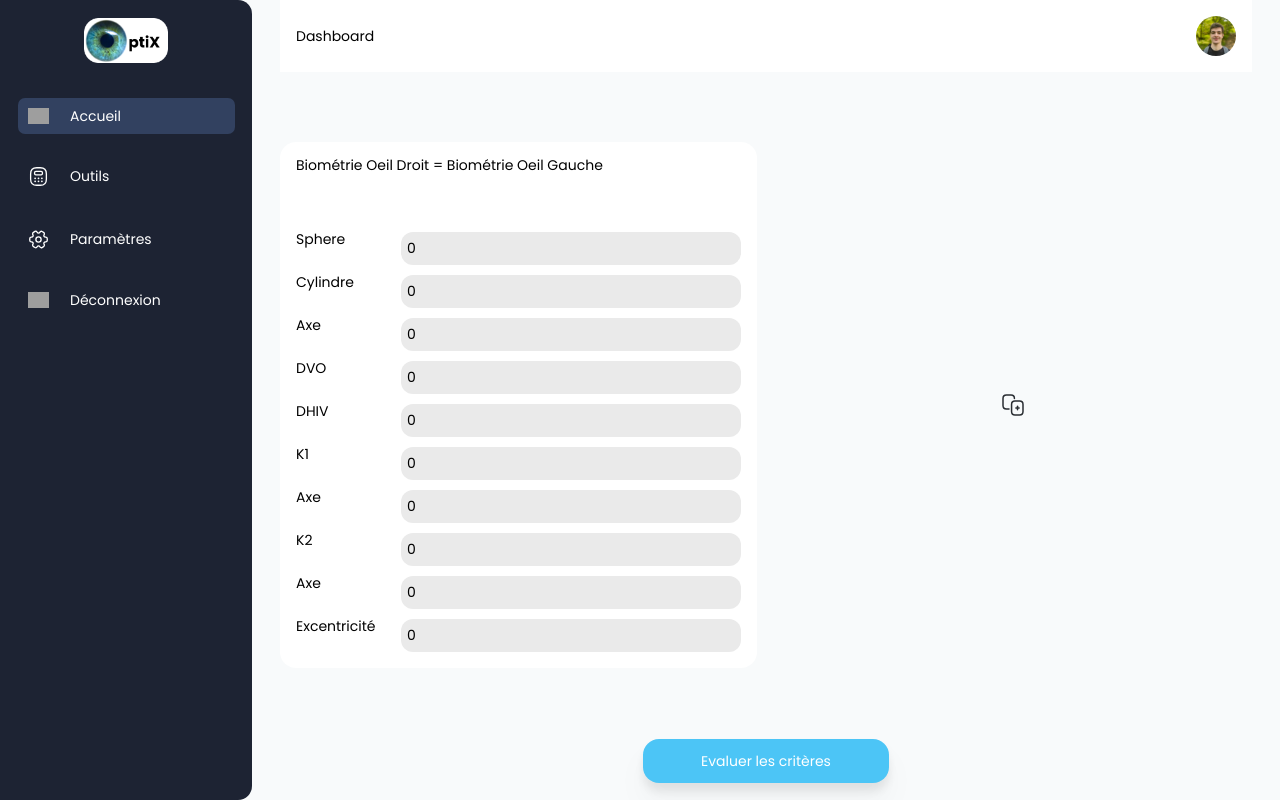
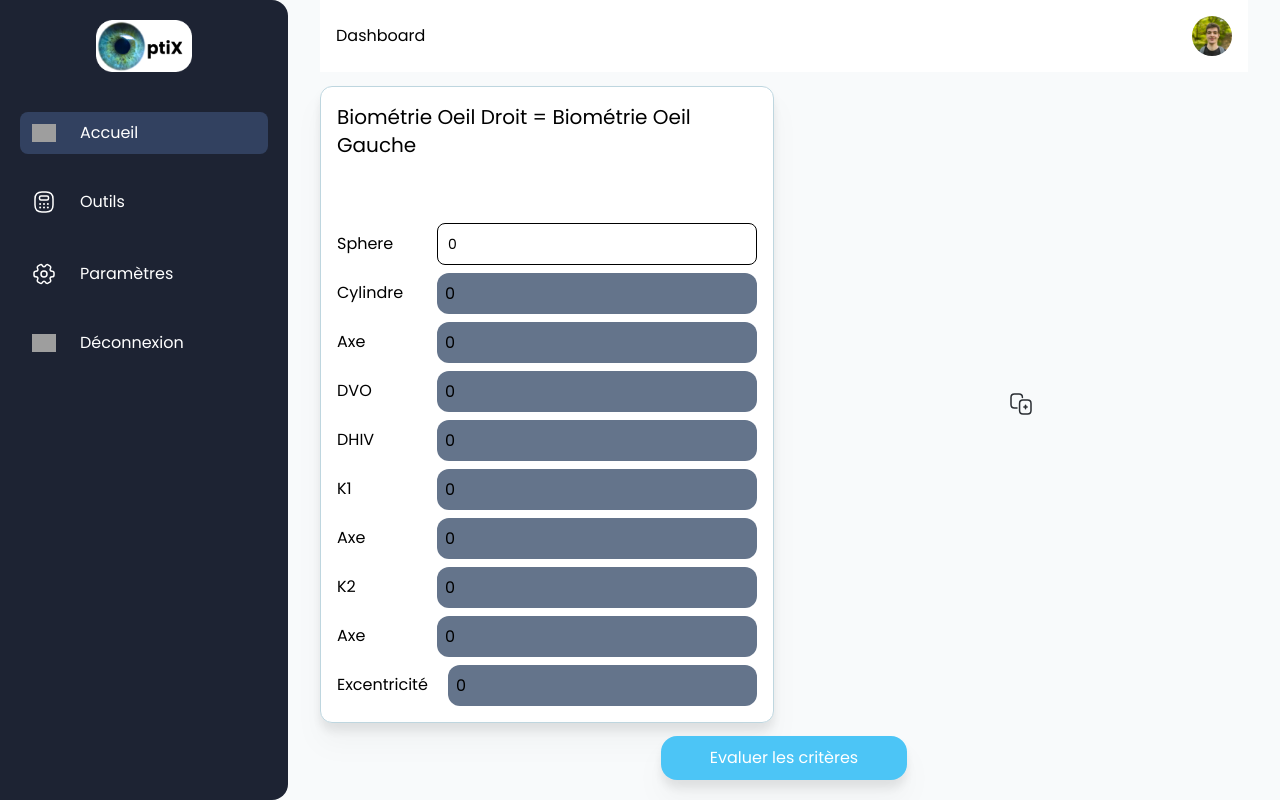
Before and after one commit to Optixfr/OptiX, an Angular app: page /accueil in a window 1280 px wide. Built offline with nearby package versions, Linux system fonts and the light colour scheme; grey boxes are pictures that could not be loaded.

Commit message:
modernization

```diff
--- a/src/app/components/form-eye-size/form-eye-size.component.css
+++ /dev/null
@@ -1,34 +0,0 @@
-.container {
-    background-color: white;
-    border-radius: 16px;
-    padding: 16px;
-}
-
-.container-form {
-    display: flex;
-    flex-direction: column;
-    justify-content: space-around;
-    gap:10px;
-}
-
-.input-label-combo {
-    display: grid;
-    grid-template-columns: 1fr 4fr;
-    gap: 20px;
-}
-
-input {
-    background-color: var(--secondary-color);
-    border-radius: 12px;
-    padding: 6px;
-    border: none;
-    width: 100%;
-}
-
-input:hover {
-    border: none;
-}
-
-h2 {
-    margin-bottom: 60px;
-}
--- a/src/app/components/form-eye-size/form-eye-size.component.html
+++ b/src/app/components/form-eye-size/form-eye-size.component.html
@@ -1,14 +1,14 @@
-<div class="container">
-  <h2>{{ nomFormulaire }}</h2>
+<div class="bg-white rounded-xl p-4 border border-tertiary drop-shadow-xl">
+  <h2 class="text-xl text-wrap mb-16">{{ nomFormulaire }}</h2>
   <form
     (ngSubmit)="getFormData()"
     #eyeMeasureForm="ngForm"
-    class="container-form"
+    class="flex flex-col justify-around gap-2"
   >
     <!-- Sphere -->
-    <div class="input-label-combo">
+    <div class="grid grid-cols-[1fr_4fr] items-center gap-5">
       <label for="sphere">Sphere</label>
-      <input
+      <input class="border border-gray-300 text-gray-900 text-sm rounded-lg focus:ring-blue-500 focus:border-blue-500 block w-full p-2.5 dark:bg-gray-700 dark:border-gray-600 dark:placeholder-gray-400 dark:text-white dark:focus:ring-blue-500 dark:focus:border-blue-500" placeholder="Type here..."
         type="number"
         step="0.25"
         id="sphere"
@@ -19,9 +19,9 @@
     </div>
 
     <!-- Cylindre -->
-    <div class="input-label-combo">
+    <div class="grid grid-cols-[1fr_4fr] items-center gap-5">
       <label for="cylindre">Cylindre</label>
-      <input
+      <input class="bg-secondary rounded-xl p-2 border-none w-full"
         type="number"
         step="0.25"
         id="cylindre"
@@ -32,15 +32,15 @@
     </div>
 
     <!-- Axe (optionnel) -->
-    <div class="input-label-combo">
+    <div class="grid grid-cols-[1fr_4fr] items-center gap-5">
       <label for="axe">Axe</label>
-      <input type="number" id="axe" name="axe" [(ngModel)]="eyeMeasure.axe" required />
+      <input class="bg-secondary rounded-xl p-2 border-none w-full" type="number" id="axe" name="axe" [(ngModel)]="eyeMeasure.axe" required />
     </div>
 
     <!-- Diamètre (optionnel) -->
-    <div class="input-label-combo">
+    <div class="grid grid-cols-[1fr_4fr] items-center gap-5">
       <label for="dvo">DVO</label>
-      <input
+      <input class="bg-secondary rounded-xl p-2 border-none w-full"
         type="number"
         step="0.5"
         id="dvo"
@@ -51,39 +51,39 @@
     </div>
 
     <!-- DHIV (optionnel) -->
-    <div class="input-label-combo">
+    <div class="grid grid-cols-[1fr_4fr] items-center gap-5">
       <label for="dhiv">DHIV</label>
-      <input type="number" id="dhiv" name="dhiv" [(ngModel)]="eyeMeasure.dhiv" required/>
+      <input class="bg-secondary rounded-xl p-2 border-none w-full" type="number" id="dhiv" name="dhiv" [(ngModel)]="eyeMeasure.dhiv" required/>
     </div>
 
     <!-- K1 (optionnel) -->
-    <div class="input-label-combo">
+    <div class="grid grid-cols-[1fr_4fr] items-center gap-5">
       <label for="k1">K1</label>
-      <input type="number" step="0.01" id="k1" name="k1" [(ngModel)]="eyeMeasure.k1" required/>
+      <input class="bg-secondary rounded-xl p-2 border-none w-full" type="number" step="0.01" id="k1" name="k1" [(ngModel)]="eyeMeasure.k1" required/>
     </div>
 
     <!-- X (optionnel) -->
-    <div class="input-label-combo">
+    <div class="grid grid-cols-[1fr_4fr] items-center gap-5">
       <label for="x">Axe</label>
-      <input type="number" id="x" name="x" [(ngModel)]="eyeMeasure.x" required/>
+      <input class="bg-secondary rounded-xl p-2 border-none w-full" type="number" id="x" name="x" [(ngModel)]="eyeMeasure.x" required/>
     </div>
 
     <!-- K2 (optionnel) -->
-    <div class="input-label-combo">
+    <div class="grid grid-cols-[1fr_4fr] items-center gap-5">
       <label for="k2">K2</label>
-      <input type="number" step="0.01" id="k2" name="k2" [(ngModel)]="eyeMeasure.k2" required/>
+      <input class="bg-secondary rounded-xl p-2 border-none w-full" type="number" step="0.01" id="k2" name="k2" [(ngModel)]="eyeMeasure.k2" required/>
     </div>
 
     <!-- Y (optionnel) -->
-    <div class="input-label-combo">
+    <div class="grid grid-cols-[1fr_4fr] items-center gap-5">
       <label for="y">Axe</label>
-      <input type="number" id="y" name="y" [(ngModel)]="eyeMeasure.y" required/>
+      <input class="bg-secondary rounded-xl p-2 border-none w-full" type="number" id="y" name="y" [(ngModel)]="eyeMeasure.y" required/>
     </div>
 
     <!-- Excentricité (optionnel) -->
-    <div class="input-label-combo">
+    <div class="grid grid-cols-[1fr_4fr] items-center gap-5">
       <label for="excentricite">Excentricité</label>
-      <input
+      <input class="bg-secondary rounded-xl p-2 border-none w-full"
         type="number"
         step="0.05"
         id="excentricite"
--- a/src/app/components/form-eye-size/form-eye-size.component.ts
+++ b/src/app/components/form-eye-size/form-eye-size.component.ts
@@ -7,9 +7,8 @@ import { FormSizeEyesDataService } from '../../services/form-eyes-size/form-size
 @Component({
   selector: 'app-form-eye-size',
   standalone: true,
-  imports: [FormsModule, CommonModule, ],
+  imports: [FormsModule, CommonModule],
   templateUrl: './form-eye-size.component.html',
-  styleUrl: './form-eye-size.component.css',
 })
 export class FormEyeSizeComponent implements OnInit {
   @Input() nomFormulaire = '';
@@ -27,8 +26,10 @@ export class FormEyeSizeComponent implements OnInit {
     excentricite: '0',
   };
 
-    // Injecter le service
-    constructor(@Inject(FormSizeEyesDataService) private formSizeEyesDataService: FormSizeEyesDataService) {}
+  constructor(
+    @Inject(FormSizeEyesDataService)
+    private formSizeEyesDataService: FormSizeEyesDataService
+  ) {}
 
   ngOnInit() {
     if (this.nomFormulaire === 'Formulaire Oeil Gauche') {
--- /dev/null
+++ b/src/app/pages/form-size-eyes-page/form-size-eyes-page.component.css
@@ -0,0 +1,42 @@
+.page {
+    background-color: var(--secondary-color);
+    display: flex;
+    flex-direction: column;
+    justify-content: space-between;
+}
+
+.container {
+    display: grid;
+    grid-template-columns: 300px 1fr;
+    min-height: 100vh;
+}
+
+.container-form {
+    display: grid;
+    grid-template-columns: 1fr 1fr;
+    justify-content: space-between;
+    gap: 20px;
+    padding: 20px 20px;
+}
+
+.button {
+    background-color: var(--green-color);
+    width: 246px;
+    height: 44px;
+    align-self: center;
+    background: #32DE8A;
+    border-radius: 16px;
+    margin-bottom: 20px;
+}
+
+button img {
+    display: flex;
+    justify-content: center;
+    align-items: center;
+    width: 50px;
+    height: 50px;
+    padding: 5px;
+    border: none;
+    cursor: pointer;
+    margin: auto;
+}
--- a/src/styles.css
+++ b/src/styles.css
@@ -23,8 +23,6 @@
     box-sizing: border-box;
     font-family: var(--font-stack);
     white-space: nowrap;
-    font-size: 14px;
-
   }
 
   html, body {
@@ -49,11 +47,7 @@
     text-decoration: none;
   }
 
-  button, input, textarea, select {
-    font: inherit;
-    border: none;
-    background: none;
-  }
+
 
   button, a {
     color: white;
--- a/tailwind.config.js
+++ b/tailwind.config.js
@@ -9,7 +9,9 @@ module.exports = {
       secondary: '#64748B', // Gris-bleuté
       accent: '#4CC5F6',
       background: '#F8FAFB',
-      hey: '#324160'
+      hey: '#324160',
+      white: '#FFFFFF',
+      tertiary: '#BED6DF'
     },
     extend: {},
   },
```
Lines whose indentation alone changed are shown as unchanged.
